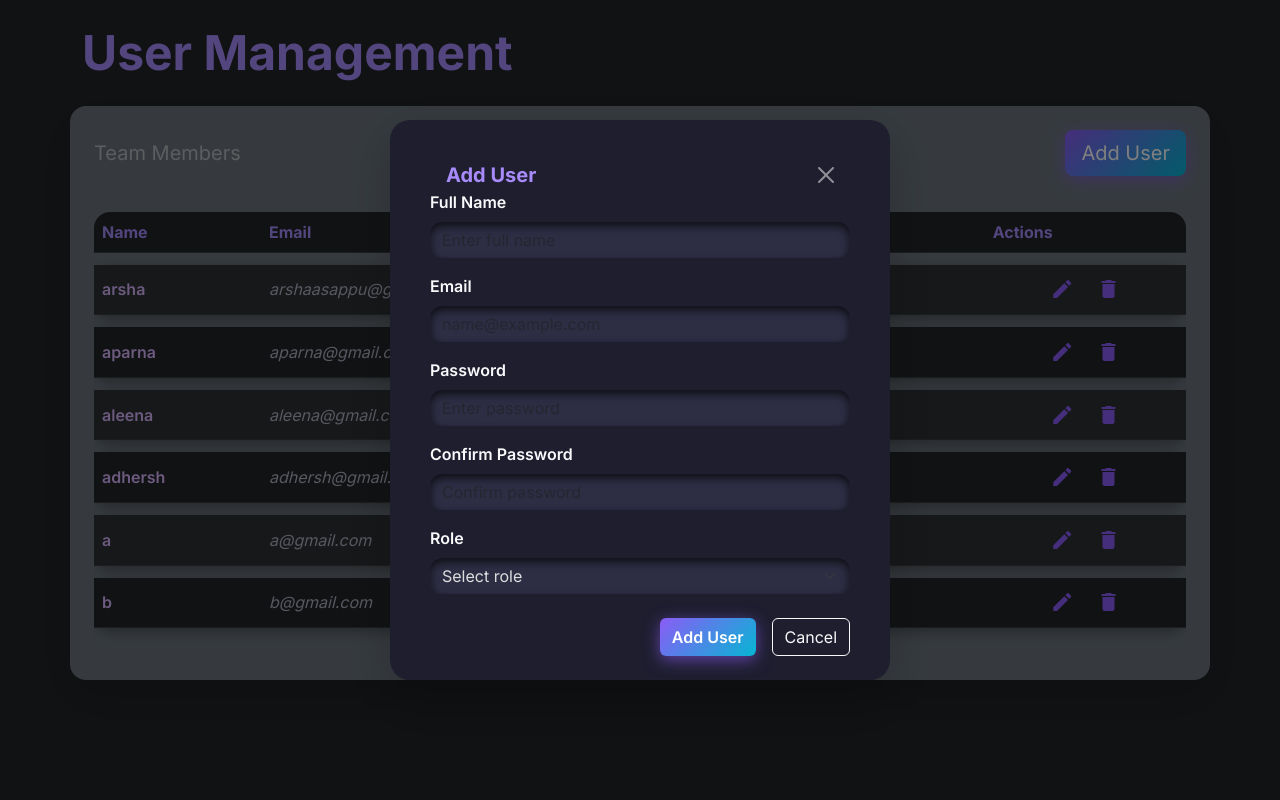
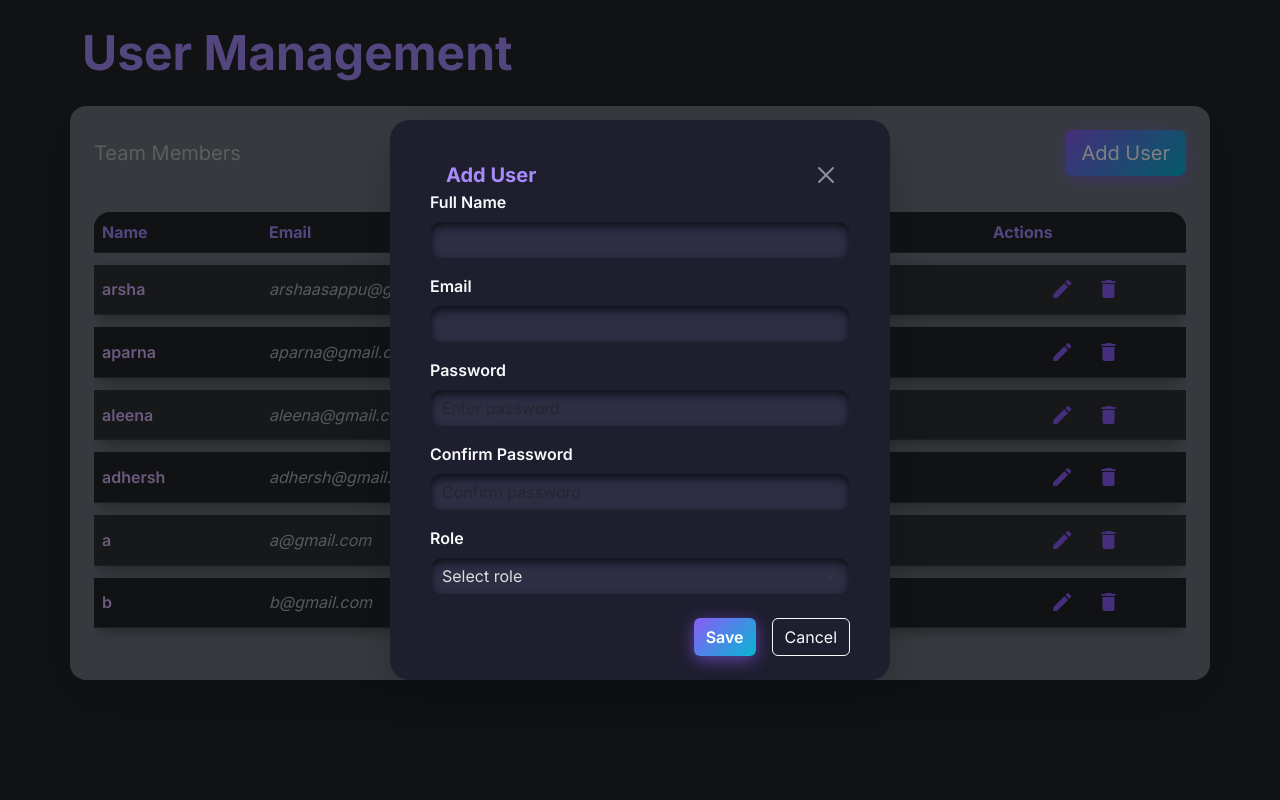
Before and after one commit to ARSHASAPPU/Project-task-flow-management-system, a Django app: page /admin_user_manage/ in a window 1280 px wide, after a click on "Add User". Run offline with Django 5.2, Linux system fonts and the light colour scheme; data comes from the database, SQL or seed files in the repository; both versions use the stored data as it was after the commit.

Commit message:
applied backend for edit delete in admin_user_management_page

```diff
--- a/taskflowapp/templates/admin_user_management_page.html
+++ b/taskflowapp/templates/admin_user_management_page.html
@@ -6,11 +6,10 @@
   <meta name="viewport" content="width=device-width, initial-scale=1" />
   <title>User Management - Admin</title>
 
-  <!-- Bootstrap CSS CDN -->
+  <!-- Bootstrap CSS -->
   <link href="https://cdn.jsdelivr.net/npm/bootstrap@5.3.0/dist/css/bootstrap.min.css" rel="stylesheet" />
-  <!-- Google Fonts Inter -->
+  <!-- Google Fonts & Icons -->
   <link href="https://fonts.googleapis.com/css2?family=Inter:wght@400;600;700&display=swap" rel="stylesheet" />
-  <!-- Google Material Icons -->
   <link href="https://fonts.googleapis.com/icon?family=Material+Icons" rel="stylesheet" />
   <!-- Custom CSS -->
   <link rel="stylesheet" href="{% static 'CSS/ad_user_manage.css' %}" />
@@ -41,19 +40,26 @@
           </tr>
         </thead>
         <tbody id="userTableBody">
-          <!-- Existing users from backend should be rendered here -->
           {% for user in users %}
           <tr>
             <td class="fw-semibold text-purple">{{ user.full_name }}</td>
             <td class="fst-italic text-white-50">{{ user.email }}</td>
             <td class="text-uppercase text-info fw-bold">{{ user.role }}</td>
             <td class="text-center">
-              <button class="btn btn-icon btn-icon-edit me-2">
+              <button
+                class="btn btn-icon btn-icon-edit me-2"
+                data-bs-toggle="modal"
+                data-bs-target="#userModal"
+                data-user-id="{{ user.id }}"
+                data-user-name="{{ user.full_name }}"
+                data-user-email="{{ user.email }}"
+                data-user-role="{{ user.role }}"
+              >
                 <span class="material-icons">edit</span>
               </button>
-              <button class="btn btn-icon btn-icon-delete">
+              <a href="{% url 'delete_user' user.id %}" onclick="return confirm('Are you sure you want to delete this user?');" class="btn btn-icon btn-icon-delete">
                 <span class="material-icons">delete</span>
-              </button>
+              </a>
             </td>
           </tr>
           {% endfor %}
@@ -62,7 +68,7 @@
     </div>
   </main>
 
-  <!-- Modal for Add User -->
+  <!-- Modal for Add/Edit User -->
   <div class="modal fade" id="userModal" tabindex="-1" aria-labelledby="userModalLabel" aria-hidden="true">
     <div class="modal-dialog modal-dialog-centered modal-md">
       <div class="modal-content bg-secondary text-light rounded-4 shadow-lg border-0">
@@ -72,21 +78,22 @@
         </div>
         <form id="userForm" method="POST" action="{% url 'admin_user_manage_page' %}">
           {% csrf_token %}
+          <input type="hidden" name="userId" id="userId" />
           <div class="mb-3">
             <label for="fullName" class="form-label fw-semibold">Full Name</label>
-            <input type="text" class="form-control form-control-dark" id="fullName" name="fullName" placeholder="Enter full name" required />
+            <input type="text" class="form-control form-control-dark" id="fullName" name="fullName" required />
           </div>
           <div class="mb-3">
             <label for="email" class="form-label fw-semibold">Email</label>
-            <input type="email" class="form-control form-control-dark" id="email" name="email" placeholder="name@example.com" required />
+            <input type="email" class="form-control form-control-dark" id="email" name="email" required />
           </div>
           <div class="mb-3">
             <label for="password" class="form-label fw-semibold">Password</label>
-            <input type="password" class="form-control form-control-dark" id="password" name="password" placeholder="Enter password" required minlength="8" />
+            <input type="password" class="form-control form-control-dark" id="password" name="password" placeholder="Enter password" minlength="8" />
           </div>
           <div class="mb-3">
             <label for="confirmPassword" class="form-label fw-semibold">Confirm Password</label>
-            <input type="password" class="form-control form-control-dark" id="confirmPassword" name="confirmPassword" placeholder="Confirm password" required minlength="8" />
+            <input type="password" class="form-control form-control-dark" id="confirmPassword" name="confirmPassword" placeholder="Confirm password" minlength="8" />
           </div>
           <div class="mb-4">
             <label for="roleSelect" class="form-label fw-semibold">Role</label>
@@ -97,7 +104,7 @@
             </select>
           </div>
           <div class="d-flex justify-content-end gap-3">
-            <button type="submit" class="btn btn-gradient fw-semibold">Add User</button>
+            <button type="submit" class="btn btn-gradient fw-semibold">Save</button>
             <button type="button" class="btn btn-outline-light" data-bs-dismiss="modal">Cancel</button>
           </div>
         </form>
@@ -105,14 +112,43 @@
     </div>
   </div>
 
-  <!-- Bootstrap Bundle JS -->
+  <!-- Scripts -->
   <script src="https://cdn.jsdelivr.net/npm/bootstrap@5.3.0/dist/js/bootstrap.bundle.min.js"></script>
+  <script>
+    const userModal = document.getElementById('userModal');
+    const userForm = document.getElementById('userForm');
+    const modalLabel = document.getElementById('userModalLabel');
 
-  <!-- Modal reset on open -->
-  <script>
+    const fullNameInput = document.getElementById('fullName');
+    const emailInput = document.getElementById('email');
+    const passwordInput = document.getElementById('password');
+    const confirmPasswordInput = document.getElementById('confirmPassword');
+    const roleSelect = document.getElementById('roleSelect');
+    const userIdInput = document.getElementById('userId');
+
     document.getElementById('openAddUserBtn').addEventListener('click', () => {
-      document.getElementById('userModalLabel').textContent = 'Add User';
-      document.getElementById('userForm').reset();
+      modalLabel.textContent = 'Add User';
+      userForm.reset();
+      userIdInput.value = '';
+      passwordInput.required = true;
+      confirmPasswordInput.required = true;
+    });
+
+    userModal.addEventListener('show.bs.modal', function (event) {
+      const button = event.relatedTarget;
+
+      if (button.hasAttribute('data-user-id')) {
+        modalLabel.textContent = 'Edit User';
+        fullNameInput.value = button.getAttribute('data-user-name');
+        emailInput.value = button.getAttribute('data-user-email');
+        roleSelect.value = button.getAttribute('data-user-role');
+        userIdInput.value = button.getAttribute('data-user-id');
+
+        passwordInput.value = '';
+        confirmPasswordInput.value = '';
+        passwordInput.required = false;
+        confirmPasswordInput.required = false;
+      }
     });
   </script>
 </body>
--- a/taskflowapp/urls.py
+++ b/taskflowapp/urls.py
@@ -22,6 +22,7 @@ urlpatterns = [
     path('admin_task_edit/<int:task_id>/', views.edit_task, name='edit_task'),
 
     path('admin_user_manage/',views.admin_user_manage,name='admin_user_manage_page'),
+    path('admin_user_delete/<int:user_id>/', views.delete_user, name='delete_user'),
 
     path('user_dash/',views.user_dash,name='user_dashboard'),
     path('user_task/',views.user_tasks,name='user_task_page'),
--- a/taskflowapp/views.py
+++ b/taskflowapp/views.py
@@ -44,29 +44,46 @@ def admin_login(request):
     return render(request, 'admin_login.html')  # Your template name here
 
 
+from django.shortcuts import render, redirect
+from django.contrib import messages
+from .models import User  # Use your actual User model
 
 def admin_user_manage(request):
     if request.method == 'POST':
+        user_id = request.POST.get('userId')
         name = request.POST.get('fullName')
         email = request.POST.get('email')
         password = request.POST.get('password')
         role = request.POST.get('roleSelect')
 
-        if User.objects.filter(email=email).exists():
-            messages.error(request, 'User already exists.')
+        if user_id:
+            user = User.objects.get(id=user_id)
+            user.full_name = name
+            user.email = email
+            user.role = role
+            if password:
+                user.password = password
+            user.save()
         else:
-            User.objects.create(
-                full_name=name,
-                email=email,
-                password=password,
-                role=role
-            )
-            # messages.success(request, 'User added successfully.')
+            if User.objects.filter(email=email).exists():
+                messages.error(request, 'User already exists.')
+            else:
+                User.objects.create(
+                    full_name=name,
+                    email=email,
+                    password=password,
+                    role=role
+                )
 
         return redirect('admin_user_manage_page')
 
     users = User.objects.all()
     return render(request, 'admin_user_management_page.html', {'users': users})
+
+def delete_user(request, user_id):
+    User.objects.get(id=user_id).delete()
+    return redirect('admin_user_manage_page')
+
 
 def user_login(request):
     if request.method == 'POST':
```
Also changed, not shown: db.sqlite3.
